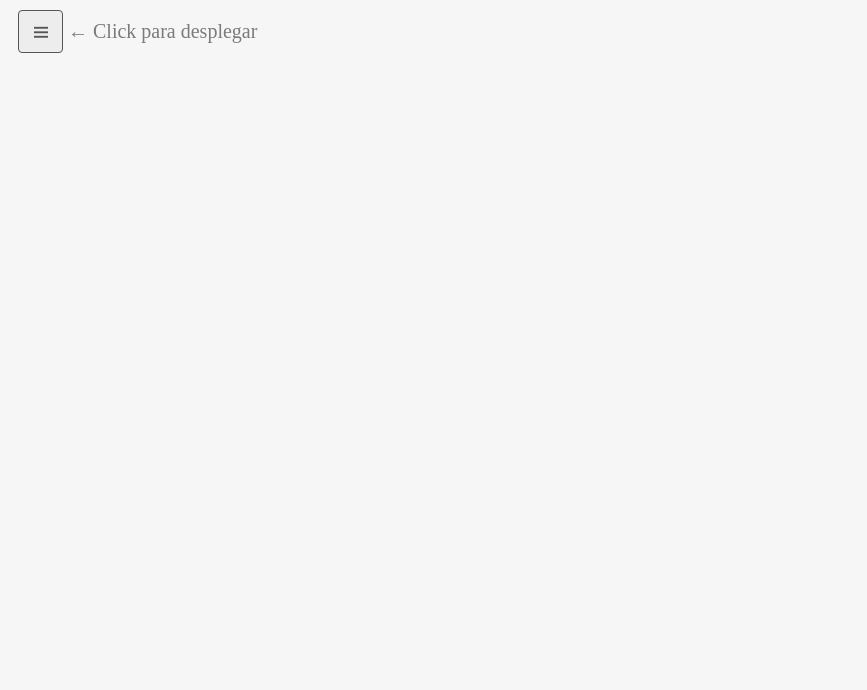
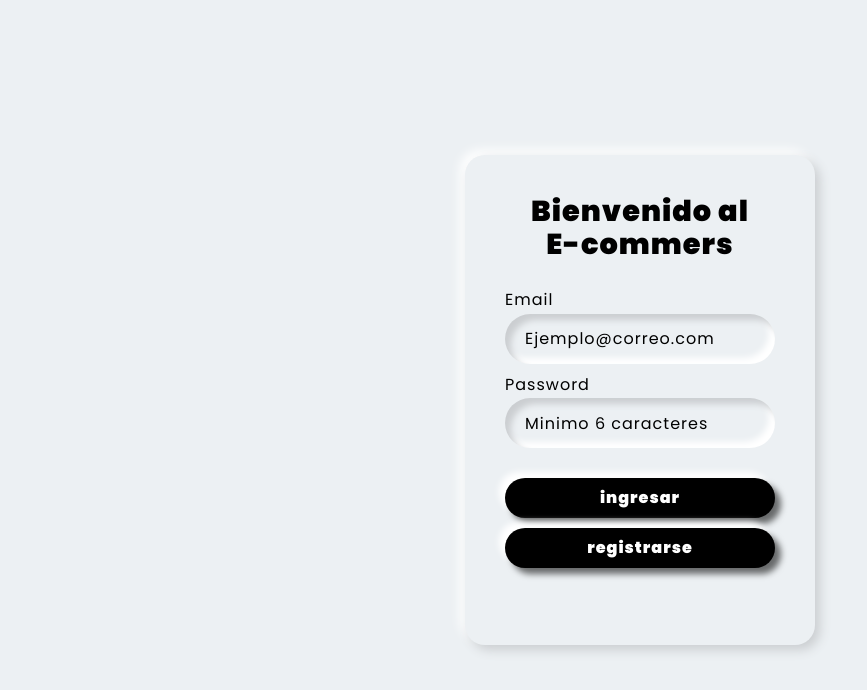
Before and after one commit to andres94-web/Los_pixies_ciclo_4_mision_tic, a React (Create React App) app: page / in a window 1280 px wide. Shown: the top 690 px of the page, without its empty margins (0-867 px from the left). Built offline with nearby package versions, Linux system fonts and the light colour scheme.

Commit message:
agregado el loguin sin funcionalidad

```diff
--- a/src/App.js
+++ b/src/App.js
@@ -1,10 +1,10 @@
-import "./styles/App.css"
 import Navbar from "./components/Navbar";
+import Loguin from "./pages/Loguin";
 
 function App() {
   return (
     <div className="">
-      <Navbar/>
+      <Loguin/>
     </div>
   );
 }
--- a/src/index.js
+++ b/src/index.js
@@ -1,7 +1,7 @@
 import React from 'react';
 import ReactDOM from 'react-dom/client';
 import App from './App';
-/* import "./styles/normalize.css" */
+import "./styles/normalize.css"
 
 const root = ReactDOM.createRoot(document.getElementById('root'));
 root.render(
--- /dev/null
+++ b/src/pages/Loguin.jsx
@@ -0,0 +1,23 @@
+import "../styles/Loguin.css";
+
+const Loguin = () => {
+  return (
+    <div className="outerContainer">
+      <form className="innerContainer">
+        <div className="brand-title">Bienvenido al</div>
+        <div className="brand-title">E-commers</div>
+        <div className="inputs">
+          <label>Email</label>
+          <input type="email" required placeholder="Ejemplo@correo.com" />
+          <label>Password</label>
+          <input type="password" required placeholder="Minimo 6 caracteres" />
+
+        </div>
+        <button className="button1" type="submit">ingresar</button>
+        <button className="button2" type="submit">registrarse</button>
+      </form>
+    </div>
+  );
+};
+
+export default Loguin;
--- a/src/styles/App.css
+++ /dev/null
@@ -1,3 +0,0 @@
-body{
-    background-color: #f6f6f6;
-}
--- /dev/null
+++ b/src/styles/Loguin.css
@@ -0,0 +1,100 @@
+@import url('https://fonts.googleapis.com/css2?family=Poppins:wght@400;900&display=swap');
+
+.outerContainer {
+  margin: 0;
+  width: 100vw;
+  height: 100vh;
+  background: #ecf0f3;
+  display: flex;
+  align-items: center;
+  text-align: center;
+  justify-content: center;
+  place-items: center;
+  overflow: hidden;
+  font-family: poppins;
+}
+
+.innerContainer {
+  position: relative;
+  width: 350px;
+  height: 490px;
+  border-radius: 20px;
+  padding: 40px;
+  box-sizing: border-box;
+  background: #ecf0f3;
+  box-shadow: 5px 5px 11px #cbced1, -5px -5px 11px white;
+}
+
+.brand-title {
+  font-weight: 900;
+  font-size: 1.8rem;
+  color: #000000;
+  letter-spacing: 1px;
+}
+
+.inputs {
+  text-align: left;
+  margin-top: 30px;
+  margin-bottom: 20px;
+}
+
+label, input, button {
+  letter-spacing: 1px;
+  display: block;
+  width: 100%;
+  padding: 0;
+  border: none;
+  outline: none;
+  box-sizing: border-box;
+}
+
+label {
+  margin-bottom: 4px;
+}
+
+label:nth-of-type(2) {
+  margin-top: 12px;
+}
+
+input::placeholder {
+  color: rgb(0, 0, 0);
+}
+
+input {
+  background: #ecf0f3;
+  padding: 10px;
+  padding-left: 20px;
+  height: 50px;
+  font-size: 14px;
+  border-radius: 50px;
+  box-shadow: inset 6px 6px 6px #cbced1, inset -6px -6px 6px white;
+}
+
+.button1 {
+  letter-spacing: 1px;
+  color: white;
+  margin-top: 30px;
+  background: #000000;
+  height: 40px;
+  border-radius: 20px;
+  cursor: pointer;
+  font-weight: 900;
+  box-shadow: 6px 6px 6px #686a6b, -6px -6px 6px white;
+  transition: 0.5s;
+}
+.button2 {
+    letter-spacing: 1px;
+    color: white;
+    margin-top: 10px;
+    background: #000000;
+    height: 40px;
+    border-radius: 20px;
+    cursor: pointer;
+    font-weight: 900;
+    box-shadow: 6px 6px 6px #686a6b, -6px -6px 6px white;
+    transition: 0.5s;
+  }
+
+button:hover {
+  box-shadow: none;
+}
```
